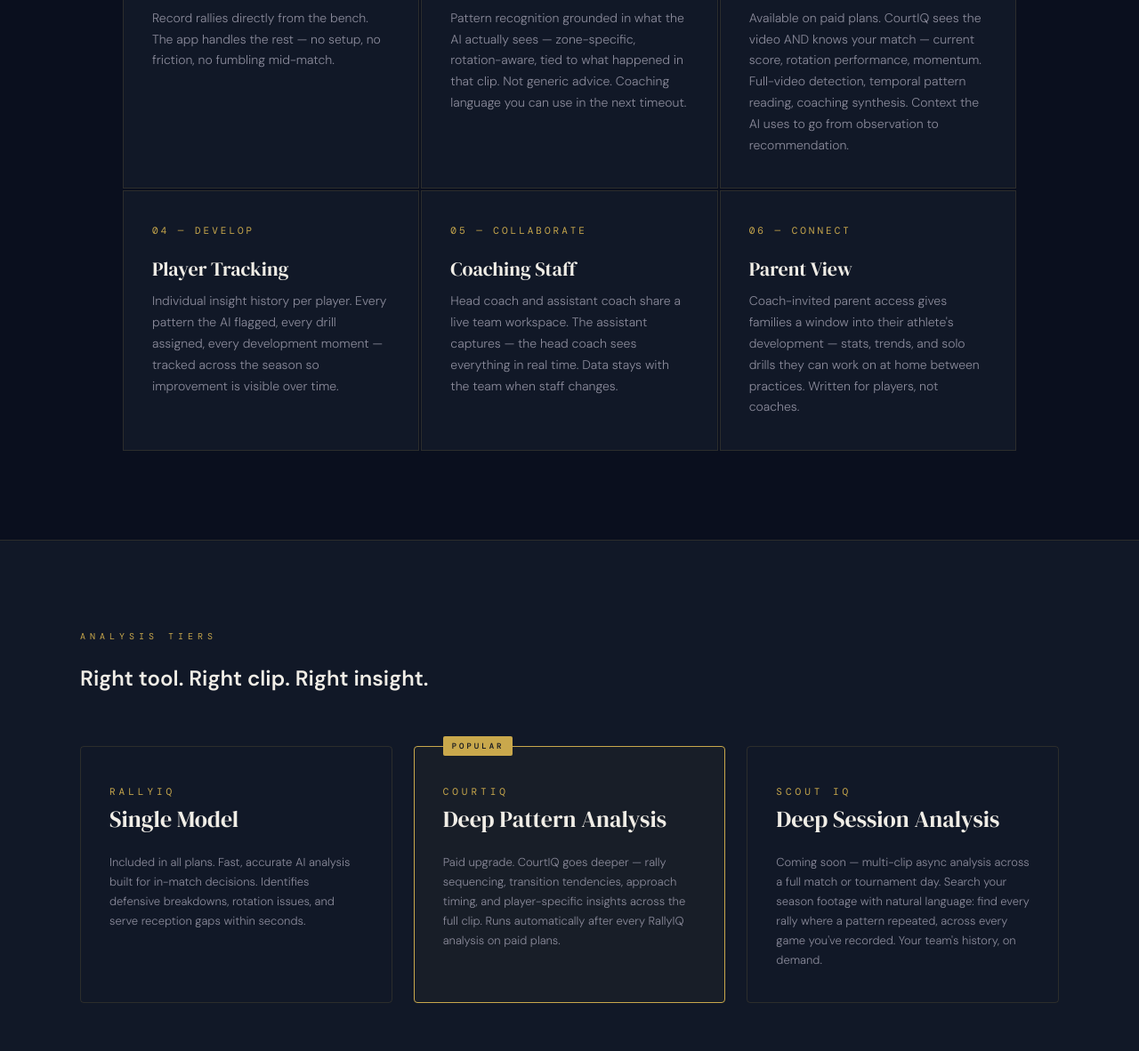
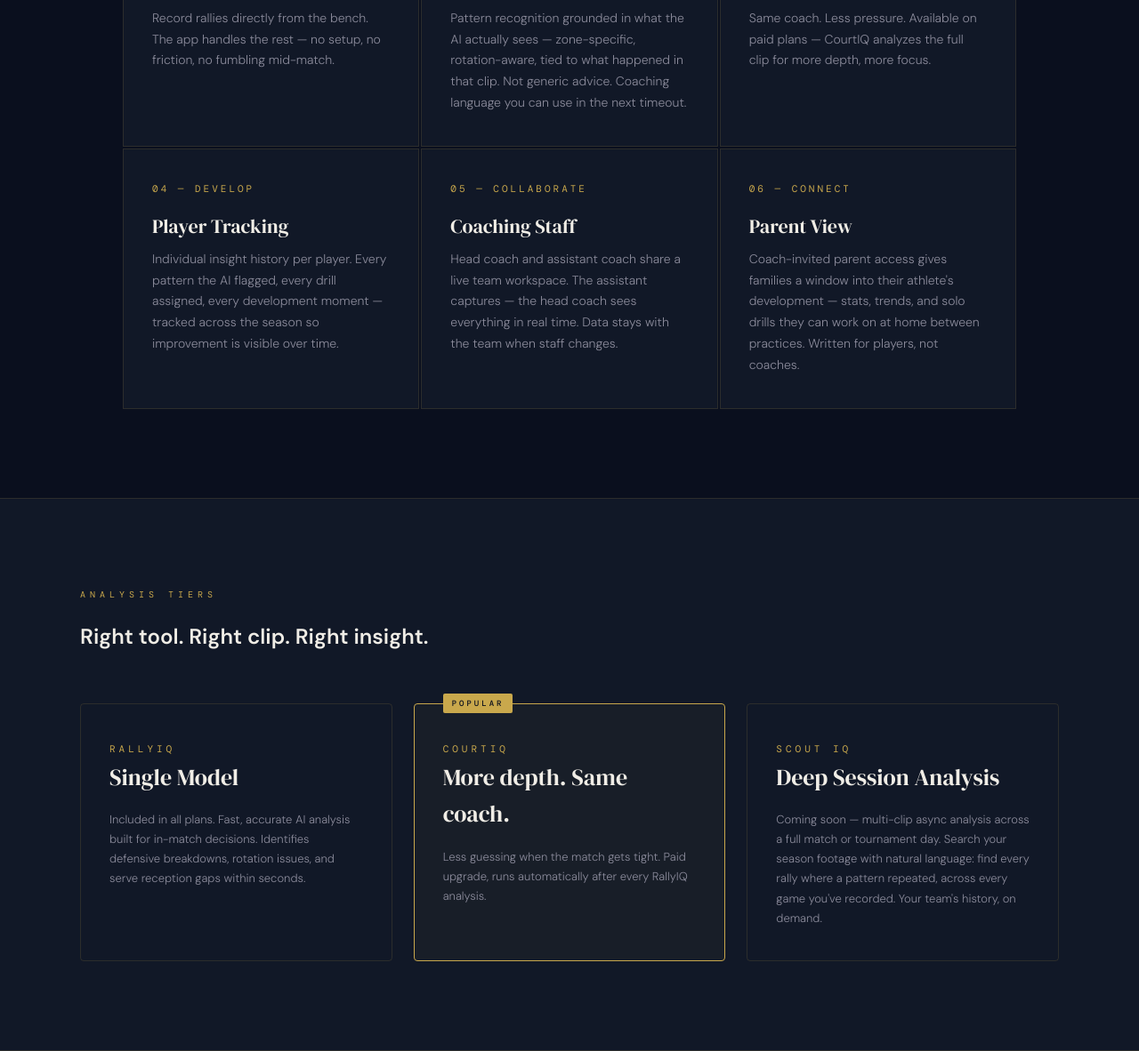
Before and after one commit to xtravgnt1/rallyiq-site, a plain HTML site: page index.html in a window 1280 px wide. Shown: the part 1278-2460 px from the top of the page at 89% size. Drawn offline with nearby package versions, Linux system fonts and the light colour scheme.

Commit message:
Phase 21 P0: CourtIQ card copy — same coach, less pressure

```diff
--- a/index.html
+++ b/index.html
@@ -355,7 +355,7 @@
       <div class="feature-card">
         <span class="feature-icon">03 — CONVERGE</span>
         <h3>CourtIQ</h3>
-        <p>Available on paid plans. CourtIQ sees the video AND knows your match — current score, rotation performance, momentum. Full-video detection, temporal pattern reading, coaching synthesis. Context the AI uses to go from observation to recommendation.</p>
+        <p>Same coach. Less pressure. Available on paid plans — CourtIQ analyzes the full clip for more depth, more focus.</p>
       </div>
       <div class="feature-card">
         <span class="feature-icon">04 — DEVELOP</span>
@@ -388,8 +388,8 @@
         <div class="tier-card featured">
           <span class="tier-badge">POPULAR</span>
           <span class="tier-name">CourtIQ</span>
-          <h3>Deep Pattern Analysis</h3>
-          <p>Paid upgrade. CourtIQ goes deeper — rally sequencing, transition tendencies, approach timing, and player-specific insights across the full clip. Runs automatically after every RallyIQ analysis on paid plans.</p>
+          <h3>More depth. Same coach.</h3>
+          <p>Less guessing when the match gets tight. Paid upgrade, runs automatically after every RallyIQ analysis.</p>
         </div>
         <div class="tier-card">
           <span class="tier-name">Scout IQ</span>
```
